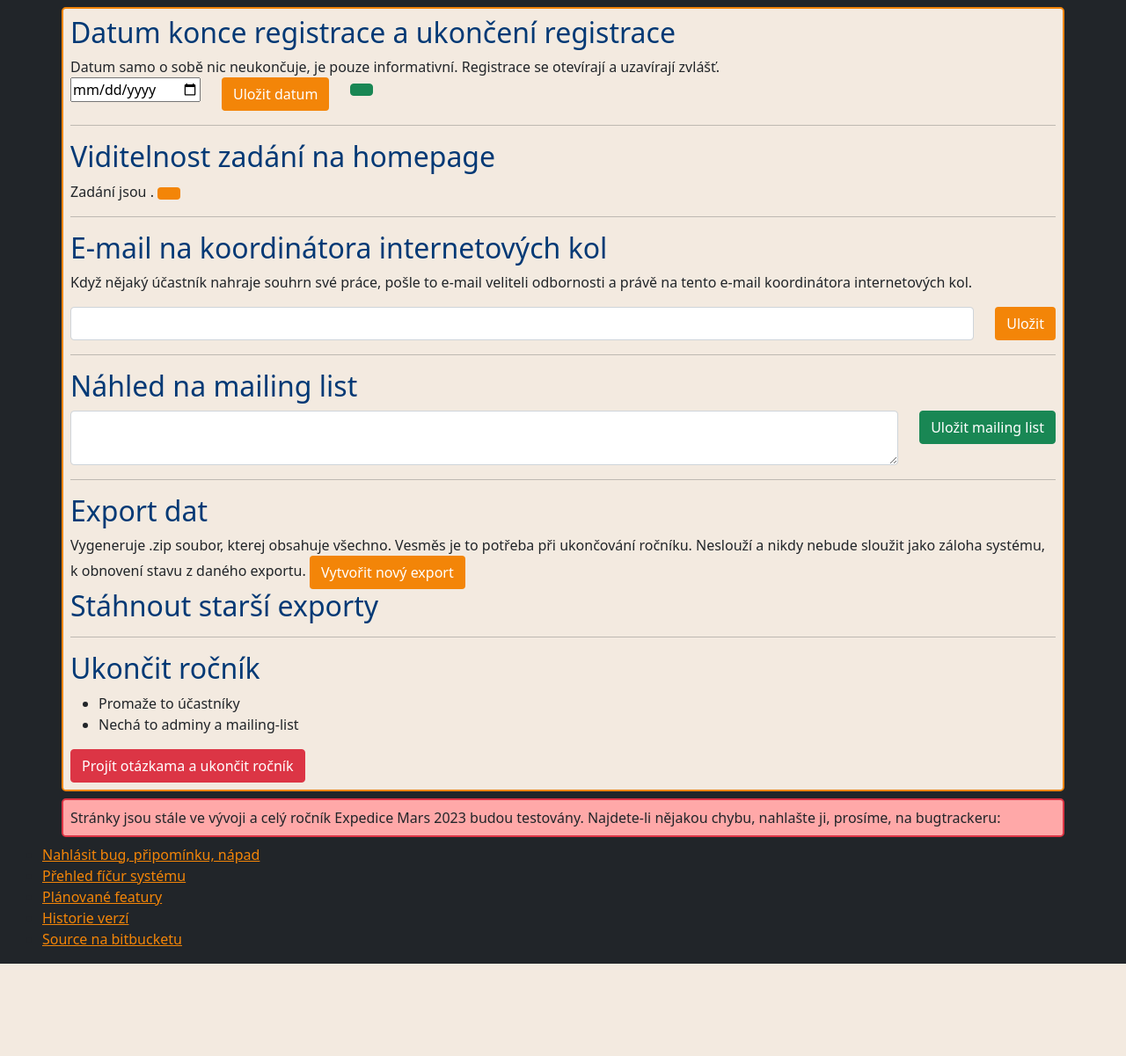
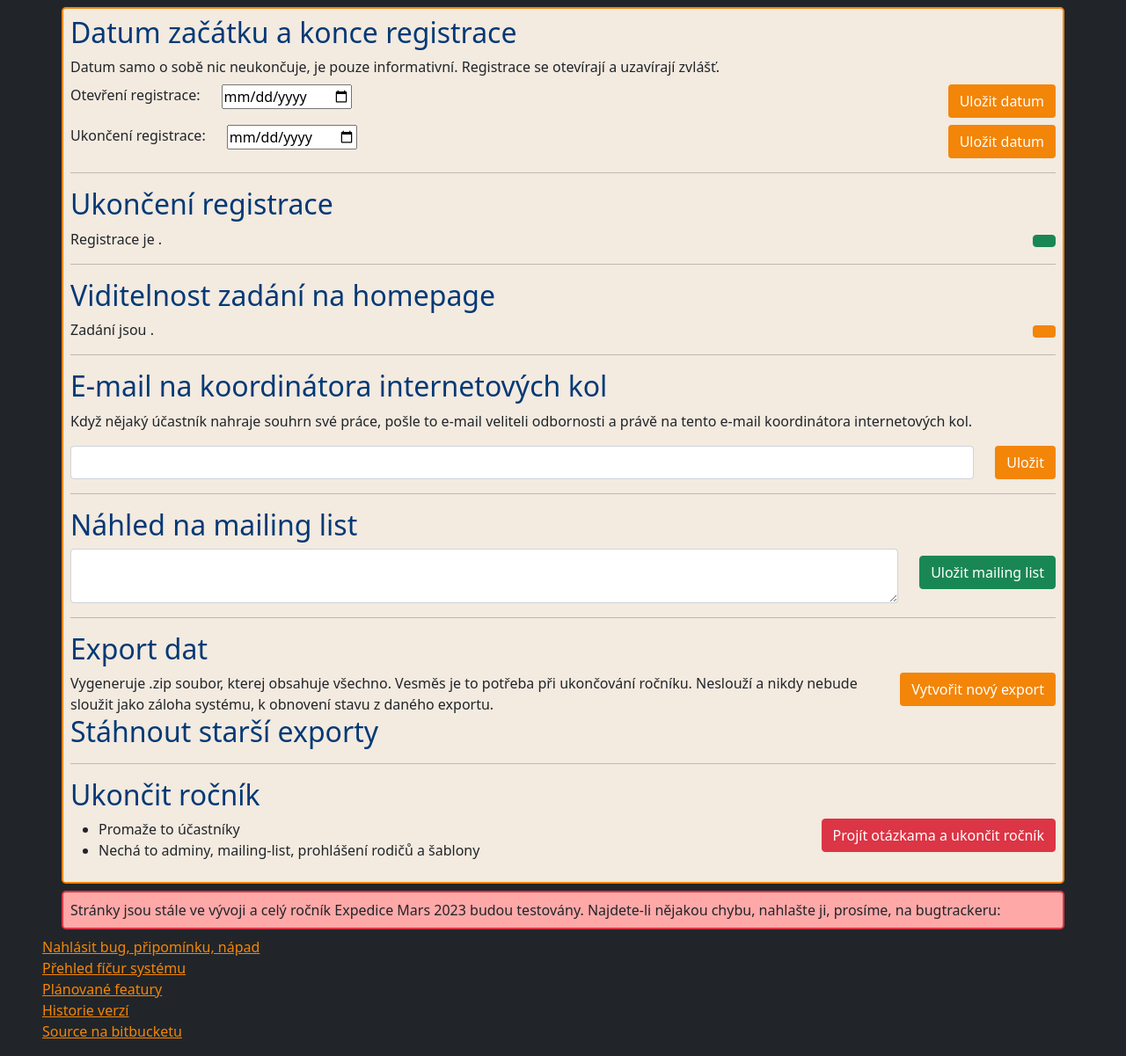
Before and after one commit to expedicemars/intranet, a Flask app: template website/templates/admin_prubeh_rocniku.html in a window 1280 px wide. Shown: the part 56-1257 px from the top of the page at 88% size. Before the commit the page ends 1152 px from the top, so only its background shows below. Run offline with Flask 3, Linux system fonts and the light colour scheme; the template is opened without the code that fills it, so the values that code supplies are empty; some libraries are stand-ins or nearby versions.

Commit message:
datum zacatku registrace a vzhled prubehu rocniku

```diff
--- a/website/api/noauth_api.py
+++ b/website/api/noauth_api.py
@@ -1,7 +1,7 @@
 from flask import Blueprint
 import json
 from website.models.chyba import Chyba
-from website.json_handlers.prubeh_rocniku_handling import get_datum_konce_registrace
+from website.json_handlers.prubeh_rocniku_handling import get_datum_konce_registrace, get_datum_zacatku_registrace
 from website.json_handlers.dostupne_omezeni import get_dostupne_odbornosti
 from website.json_handlers.prubeh_rocniku_handling import get_koordinator_internetovych_kol
 from website.helpers.pretty_date import pretty_datetime
@@ -16,15 +16,38 @@ noauth_api = Blueprint("noauth_api", __name__)
 def chyby():
     return json.dumps(Chyba.get_all())
 
-@noauth_api.route("/registrace")
-def registrace():
+@noauth_api.route("/konec_registrace")
+def konec_registrace():
     return get_datum_konce_registrace()
 
-@noauth_api.route("/registrace_pretty")
-def registrace_pretty():
+
+@noauth_api.route("/zacatek_registrace")
+def zacatek_registrace():
+    return get_datum_zacatku_registrace()
+
+@noauth_api.route("/zacatek_registrace_pretty")
+def zacatek_registrace_pretty():
+    date = datetime.datetime.fromisoformat(get_datum_zacatku_registrace())
+    td = datetime.timedelta(hours=23, minutes=59)
+    return pretty_datetime(date + td)
+
+@noauth_api.route("/konec_registrace_pretty")
+def konec_registrace_pretty():
     date = datetime.datetime.fromisoformat(get_datum_konce_registrace())
     td = datetime.timedelta(hours=23, minutes=59)
     return pretty_datetime(date + td)
+
+@noauth_api.route("/mit")
+def mit():
+    zacatek = datetime.datetime.fromisoformat(get_datum_zacatku_registrace())
+    konec = datetime.datetime.fromisoformat(get_datum_konce_registrace())
+    dnes = datetime.datetime.now()
+    if dnes < zacatek:
+        return "bude mít"
+    elif dnes < konec:
+        return "má"
+    else:
+        return "měl"
 
 @noauth_api.route("/dostupne_odbornosti")
 def dostupne_odbornosti():
--- a/website/helpers/check_files.py
+++ b/website/helpers/check_files.py
@@ -130,5 +130,5 @@ def check_prubeh_rocniku() -> None:
     else:
         path.touch()
         with open(path, "w") as file:
-            file.write(json.dumps({"datum_konce_registrace":str(date.today()),"otevrena_registrace":False,"viditelna_zadani":False, "koordinator_internetovych_kol":""}, indent=4))
+            file.write(json.dumps({"datum_konce_registrace":str(date.today()),"datum_zacatku_registrace":str(date.today()),"otevrena_registrace":False,"viditelna_zadani":False, "koordinator_internetovych_kol":""}, indent=4))
         log("Založen soubor na pohovory na " + str(path))
--- a/website/helpers/exporty.py
+++ b/website/helpers/exporty.py
@@ -175,7 +175,7 @@ def promazat() -> None:
     with open(poznamky_path(), "w") as file:
         file.write(json.dumps([], indent=4))
     with open(prubeh_rocniku_path(),"w") as file:
-        file.write(json.dumps({"datum_konce_registrace":str(date.today()),"otevrena_registrace":False,"viditelna_zadani":False, "koordinator_internetovych_kol":""}, indent=4))
+        file.write(json.dumps({"datum_konce_registrace":str(date.today()),"datum_zacatku_registrace":str(date.today()),"otevrena_registrace":False,"viditelna_zadani":False, "koordinator_internetovych_kol":""}, indent=4))
     with open(velitel_odbornosti_data_path(), "w") as file:
         file.write(json.dumps({odb["system_name"]:"" for odb in get_dostupne_odbornosti()}, indent=4))
 
--- a/website/json_handlers/prubeh_rocniku_handling.py
+++ b/website/json_handlers/prubeh_rocniku_handling.py
@@ -8,10 +8,22 @@ def set_nove_datum_konce_registrace(datum: str) -> None:
     with open(prubeh_rocniku_path(), "w") as file:
         file.write(json.dumps(f, indent=4))
 
+def set_nove_datum_zacatku_registrace(datum: str) -> None:
+    with open(prubeh_rocniku_path()) as file:
+        f = json.load(file)
+    f["datum_zacatku_registrace"] = datum
+    with open(prubeh_rocniku_path(), "w") as file:
+        file.write(json.dumps(f, indent=4))
+
 def get_datum_konce_registrace() -> str:
     with open(prubeh_rocniku_path()) as file:
         f = json.load(file)
     return f["datum_konce_registrace"]
+
+def get_datum_zacatku_registrace() -> str:
+    with open(prubeh_rocniku_path()) as file:
+        f = json.load(file)
+    return f["datum_zacatku_registrace"]
 
 def toggle_registrace() -> None:
     with open(prubeh_rocniku_path()) as file:
--- a/website/static/js/admin_prubeh_rocniku.js
+++ b/website/static/js/admin_prubeh_rocniku.js
@@ -1,6 +1,7 @@
 import httpGet from "./httpGet.js"
 
-let registrace = httpGet("/noauth_api/registrace")
+let konec_registrace = httpGet("/noauth_api/konec_registrace")
+let zacatek_registrace = httpGet("/noauth_api/zacatek_registrace")
 let je_registrace_otevrena = httpGet("/admin_api/je_registrace_otevrena")
 let je_zadani_viditelne = httpGet("/admin_api/je_zadani_viditelne")
 let mailing_list = httpGet("/admin_api/mailing_list")
@@ -8,22 +9,27 @@ let koordinator_internetovych_kol = httpGet("/admin_api/koordinator_internetovyc
 let ukoncit_rocnik_button = document.getElementById("ukoncit_rocnik")
 let ukoncit_rocnik_input = document.getElementById("ukoncit_rocnik_input")
 let toggle_registraci_button = document.getElementById("toggle_registraci")
+let stav_registraci = document.getElementById("stav_registrace")
 let toggle_zadani_button = document.getElementById("toggle_zadani")
 let stav_zadani = document.getElementById("viditelnost_stav")
-let registrace_date_input = document.getElementById("registrace_date")
+let datum_otevreni_input = document.getElementById("datum_otevreni")
+let datum_uzavreni_input = document.getElementById("datum_uzavreni")
 let exporty = JSON.parse(httpGet("/file_api/exporty_filenames"))
 let content_div = document.getElementById("content")
 let form = document.getElementById("form")
 
-registrace_date_input.value=registrace
+datum_uzavreni_input.value=konec_registrace
+datum_otevreni_input.value=zacatek_registrace
 ukoncit_rocnik_button.addEventListener("click", ukoncit)
 document.getElementById("mailing_list").innerHTML = JSON.parse(mailing_list)
 document.getElementById("koordinator_internetovych_kol").value = koordinator_internetovych_kol
 
 if (je_registrace_otevrena == "True") {
-    toggle_registraci_button.innerHTML = "Uzavřít registraci"
+    toggle_registraci_button.innerText = "Uzavřít registraci"
+    stav_registraci.innerText = "otevřená"
 } else {
-    toggle_registraci_button.innerHTML = "Otevřít registraci"
+    toggle_registraci_button.innerText = "Otevřít registraci"
+    stav_registraci.innerText = "uzavřená"
 }
 
 if (je_zadani_viditelne == "True") {
@@ -69,7 +75,7 @@ function generator(isoformat ,pretty, filename) {
     col1.appendChild(a)
 
     let col2 = document.createElement("div")
-    col2.classList.add("col")
+    col2.classList.add("col-auto")
     row.appendChild(col2)
 
     let btn = document.createElement("button")
--- a/website/templates/admin_dashboard.html
+++ b/website/templates/admin_dashboard.html
@@ -22,7 +22,7 @@
 <div>
     <h3>Co všechno musí být udržováno up-to-date</h3>
     <ul>
-        <li>Datum ukončení registrace <code id="datum_konce_registrace"></code>, upravit jde <a class="link" href="{{url_for('admin_views.prubeh_rocniku')}}">tady</a>.</li>
+        <li>Datum začátku a ukončení registrace, upravit jde <a class="link" href="{{url_for('admin_views.prubeh_rocniku')}}">tady</a>.</li>
         <li>Viditelnost zadání na homepage, upravit jde <a class="link" href="{{url_for('admin_views.prubeh_rocniku')}}">tady</a>.</li>
         <li>Reakce na bugtracker, upravit jdou <a class="link" href="{{url_for('admin_views.uprava_znamych_bugu')}}">tady</a>.</li>
         <li>Kontakt na koordinátora internetových kol, upravit jde <a class="link" href="{{url_for('admin_views.prubeh_rocniku')}}">tady</a>.</li>
--- a/website/templates/admin_prubeh_rocniku.html
+++ b/website/templates/admin_prubeh_rocniku.html
@@ -1,22 +1,50 @@
 {% extends "admin_navbar.html" %}
 {% block content %}
 <form id="form" method="post">
-    <h2>Datum konce registrace a ukončení registrace</h2>
+    <h2>Datum začátku a konce registrace</h2>
     Datum samo o sobě nic neukončuje, je pouze informativní. Registrace se otevírají a uzavírají zvlášť.
+    <div class="row my-2">
+        <div class="col-auto">
+            Otevření registrace:
+        </div>
+        <div class="col">
+            <input type="date" name="datum_otevreni" id="datum_otevreni">
+        </div>
+        <div class="col-auto">
+            <button type="submit" class="btn em-button" name="ulozit_datum_otevreni" value="Whatever">Uložit datum</button>
+        </div>
+    </div>
     <div class="row">
         <div class="col-auto">
-            <input type="date" name="registrace_date" id="registrace_date">
+            Ukončení registrace:
+        </div>
+        <div class="col">
+            <input type="date" name="datum_uzavreni" id="datum_uzavreni">
         </div>
         <div class="col-auto">
-            <button type="submit" class="btn em-button" id="ulozit" name="ulozit_datum" value="Whatever">Uložit datum</button>
+            <button type="submit" class="btn em-button" name="ulozit_datum_uzavreni" value="Whatever">Uložit datum</button>
         </div>
+    </div>
+    <hr>
+    <h2>Ukončení registrace</h2>
+    <div class="row">
         <div class="col">
+            Registrace je <span id="stav_registrace"></span>.
+        </div>
+        <div class="col-auto">
             <button class="btn btn-success" name="toggle_registraci" value="whatever" id="toggle_registraci"></button>
         </div>
     </div>
     <hr>
     <h2>Viditelnost zadání na homepage</h2>
-    Zadání jsou <span id="viditelnost_stav"></span>. <button class="btn em-button" id="toggle_zadani" name="toggle_zadani" value="1" type="submit"></button>
+    <div class="row">
+        <div class="col">
+            Zadání jsou <span id="viditelnost_stav"></span>.
+        </div>
+        <div class="col-auto">
+            <button class="btn em-button" id="toggle_zadani" name="toggle_zadani" value="1" type="submit"></button>
+        </div>
+    </div>
     <hr>
     <h2>E-mail na koordinátora internetových kol</h2>
     <p>Když nějaký účastník nahraje souhrn své práce, pošle to e-mail veliteli odbornosti a právě na tento e-mail koordinátora internetových kol.</p>
@@ -31,27 +59,39 @@
     <hr>
     <h2>Náhled na mailing list</h2>
     <div class="row">
-        <div class="col">
+        <div class="col-sm">
             <textarea class="form-control" rows="2" id="mailing_list" name="mailing_list"></textarea>
         </div>
-        <div class="col-auto">
+        <div class="col-auto my-2">
             <button class="btn btn-success" name="ulozit_mailing_list" value="whatever">Uložit mailing list</button>
         </div>
     </div>
     <hr>
     <h2>Export dat</h2>
+    <div class="row">
+        <div class="col">
             Vygeneruje .zip soubor, kterej obsahuje všechno. Vesměs je to potřeba při ukončování ročníku. Neslouží a nikdy nebude sloužit jako záloha systému, k obnovení stavu z daného exportu.
+        </div>
+        <div class="col-auto">
             <button class="btn em-button" value="generovat" name="generovat">Vytvořit nový export</button>
+        </div>
+    </div>
     <h2>Stáhnout starší exporty</h2>
         <div id="content"></div>
     <hr>
     <h2>Ukončit ročník</h2>
+    <div class="row">
+        <div class="col">
             <ul>
                 <li>Promaže to účastníky</li>
-        <li>Nechá to adminy a mailing-list</li>
+                <li>Nechá to adminy, mailing-list, prohlášení rodičů a šablony</li>
             </ul>
+        </div>
+        <div class="col-auto">
             <button id="ukoncit_rocnik" class="btn btn-danger" name="ukoncit_rocnik">Projít otázkama a ukončit ročník</button>
             <input type="text" hidden name="ukoncit_rocnik_input" id="ukoncit_rocnik_input" value="">
+        </div>
+    </div>
 </form>
 
 <script type="module" src="{{url_for('static', filename='js/admin_prubeh_rocniku.js')}}"></script>
```
Also changed, not shown: website/static/js/home.js (+7 -2 lines), website/templates/home.html (+6 -4 lines), website/views/admin_views.py (+10 -5 lines). Lines whose indentation alone changed are shown as unchanged.
